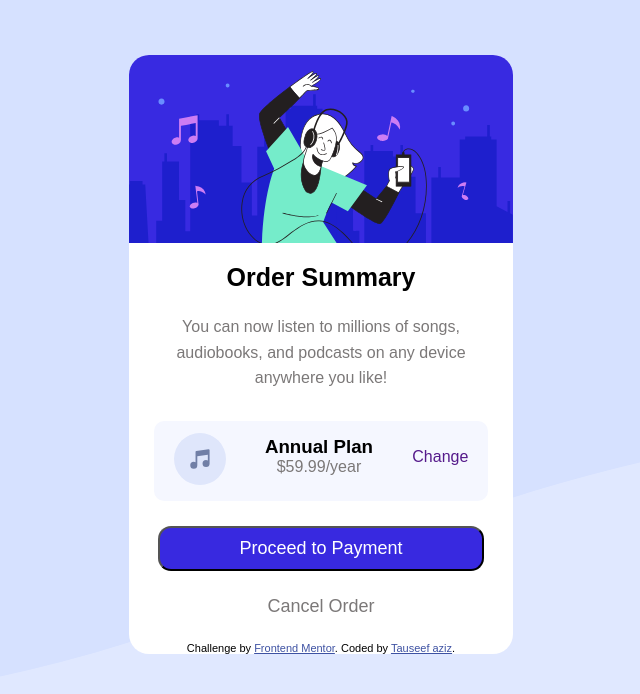
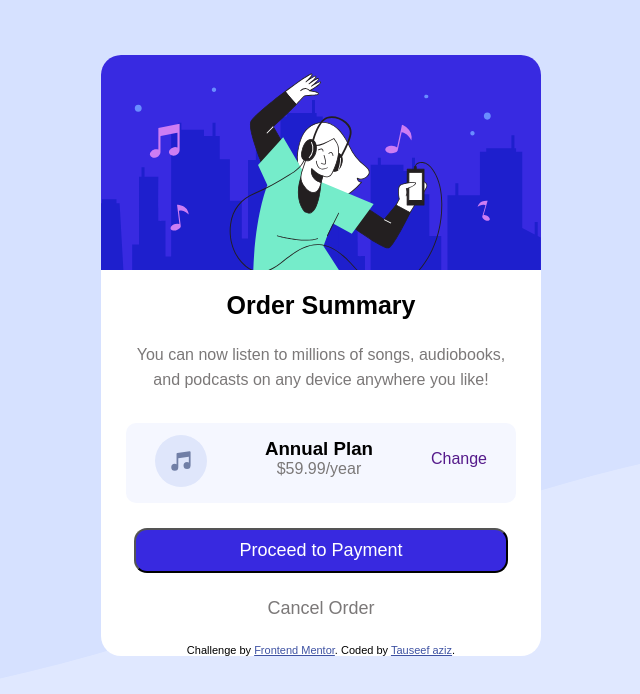
Before and after one commit to tauseefazizcs/fem-order-component, a plain HTML site: page index.html in a window 1280 px wide. Shown: the whole page, without its empty margins (319-959 px from the left). Drawn offline with Linux system fonts and the light colour scheme.

Commit message:
bugs fixing

```diff
--- a/css/style.css
+++ b/css/style.css
@@ -14,6 +14,7 @@ body {
 
 .container{
 	width: 90%;
+	max-width: 375px;
 	background-color: #fff;
     border-radius: 20px;
 	text-align: center;
@@ -93,7 +94,7 @@ body {
  }
 
 
- @media(min-width:375px)
+ @media(min-width:600px)
  {
 	 body{
 		 background-color: hsl(225, 100%, 94%);
@@ -101,7 +102,7 @@ body {
 		 background-position: top;
 	 }
 	 .container{
-		width: 30%;
+		max-width: 440px;
 	}
 	.pay-div a{
 		text-decoration: none;
```
